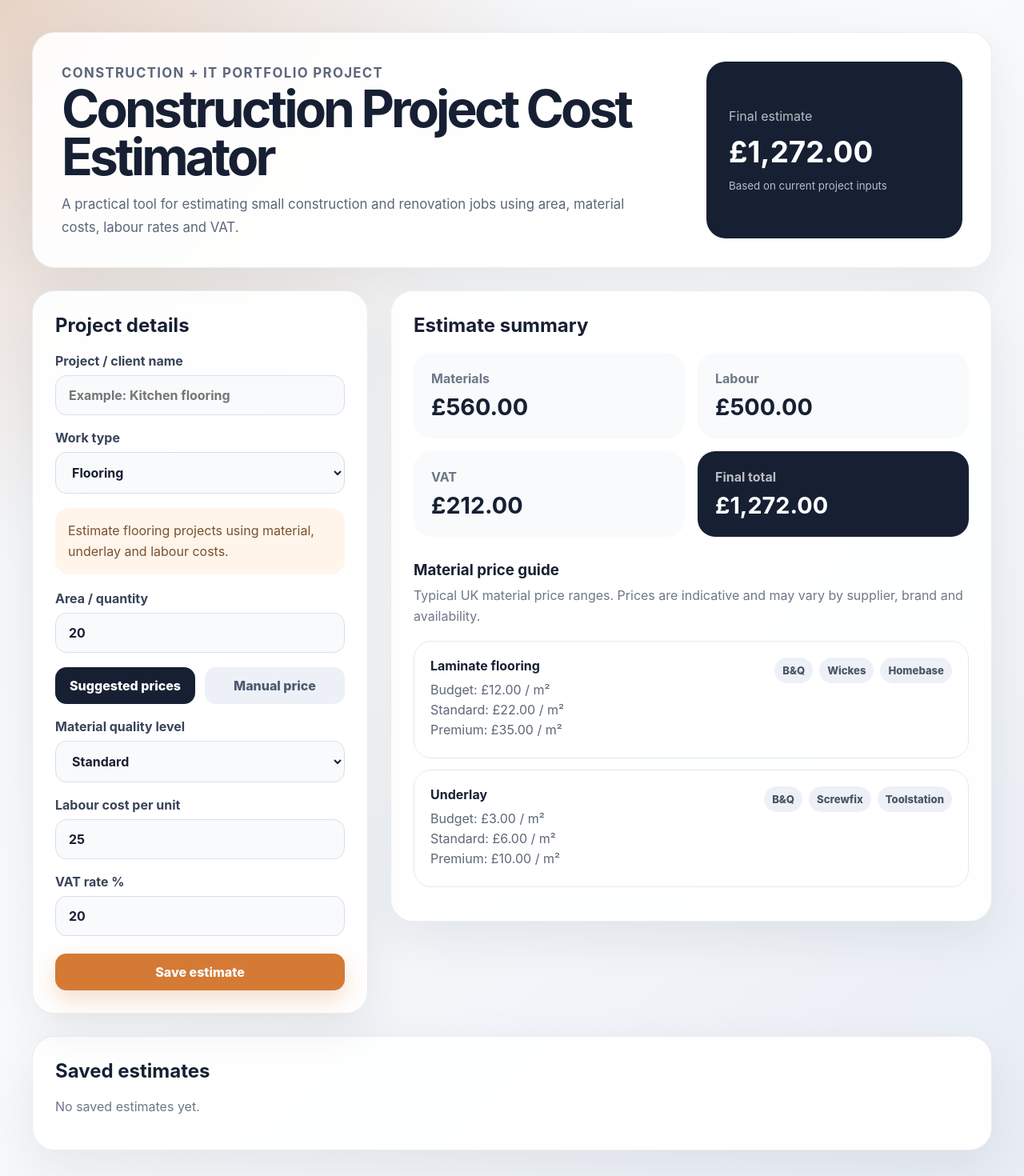
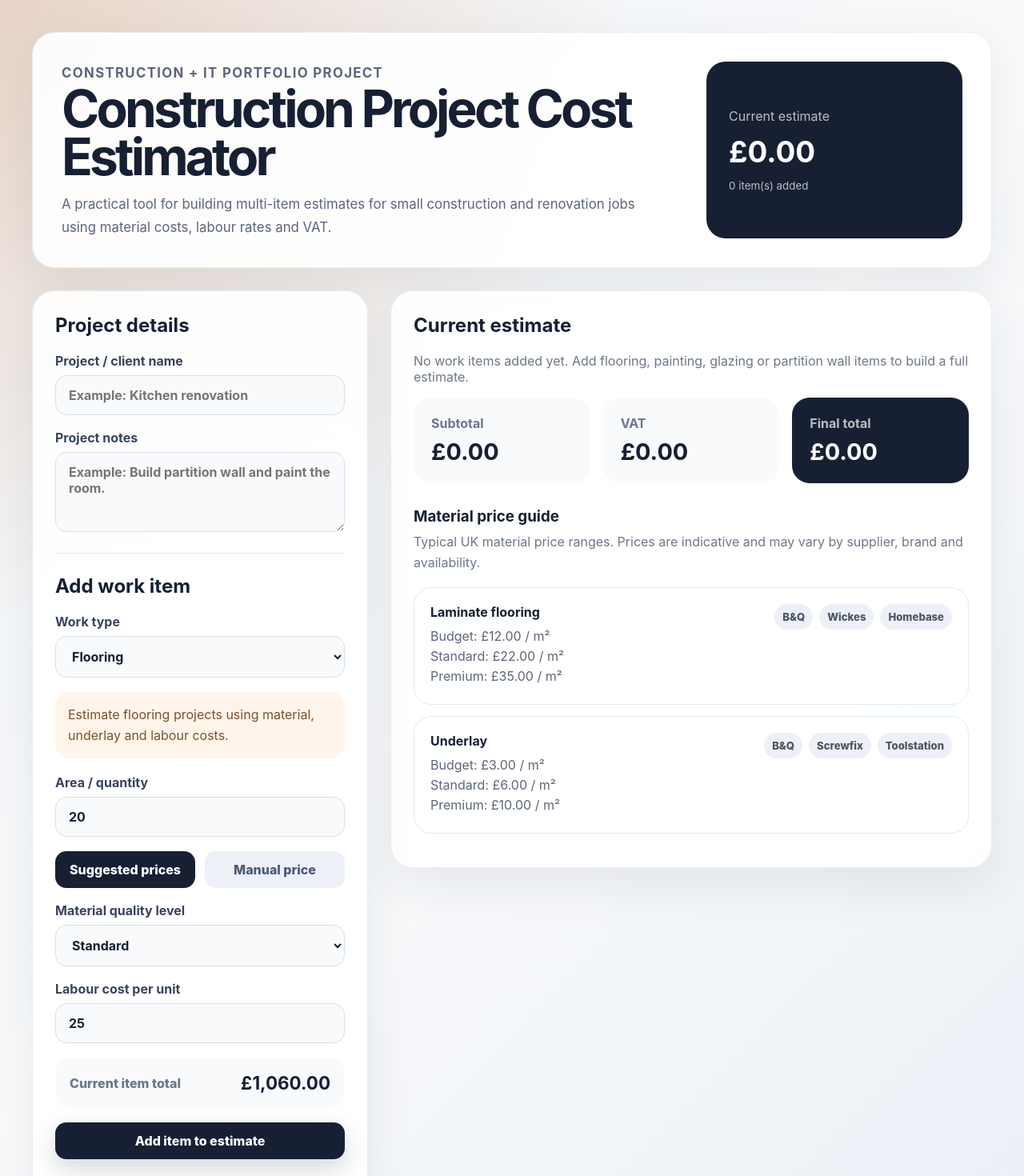
Before and after one commit to KrzysztofDrezek/construction-cost-estimator, a React (Vite) app: page / in a window 1280 px wide. Shown: the top 1470 px of the page at 80% size. Built offline with nearby package versions, Linux system fonts and the light colour scheme.

Commit message:
Add multi-item estimate builder

```diff
--- a/src/App.css
+++ b/src/App.css
@@ -102,7 +102,8 @@ label {
 }
 
 input,
-select {
+select,
+textarea {
   width: 100%;
   border: 1px solid #d8deea;
   border-radius: 14px;
@@ -114,9 +115,15 @@ select {
 }
 
 input:focus,
-select:focus {
+select:focus,
+textarea:focus {
   border-color: #d47a35;
   background: #ffffff;
+}
+
+textarea {
+  min-height: 100px;
+  resize: vertical;
 }
 
 .work-description {
@@ -169,7 +176,7 @@ button:hover {
 
 .summary-grid {
   display: grid;
-  grid-template-columns: repeat(2, minmax(180px, 1fr));
+  grid-template-columns: repeat(3, minmax(160px, 1fr));
   gap: 16px;
   margin-bottom: 30px;
 }
@@ -289,6 +296,109 @@ button:hover {
   color: #991b1b;
 }
 
+.estimate-number {
+  margin-bottom: 6px;
+  color: #d47a35 !important;
+  font-size: 0.85rem;
+  font-weight: 800;
+}
+
+.estimate-notes {
+  margin-top: 8px;
+  color: #4b5568 !important;
+  line-height: 1.5;
+}
+
+.section-divider {
+  margin: 26px 0;
+  border: none;
+  border-top: 1px solid #e4e9f2;
+}
+
+.item-preview {
+  display: flex;
+  align-items: center;
+  justify-content: space-between;
+  gap: 16px;
+  margin: 18px 0;
+  padding: 18px;
+  border-radius: 18px;
+  background: #f8fafc;
+}
+
+.item-preview span {
+  color: #6d7789;
+  font-weight: 800;
+}
+
+.item-preview strong {
+  font-size: 1.4rem;
+}
+
+.add-button {
+  width: 100%;
+  margin-bottom: 18px;
+  background: #172033;
+  color: white;
+  box-shadow: 0 12px 30px rgba(23, 32, 51, 0.18);
+}
+
+.vat-label {
+  margin-top: 6px;
+}
+
+.save-button:disabled {
+  cursor: not-allowed;
+  opacity: 0.45;
+  transform: none;
+  box-shadow: none;
+}
+
+.estimate-items-list {
+  display: grid;
+  gap: 14px;
+  margin-bottom: 24px;
+}
+
+.estimate-item-card {
+  display: grid;
+  grid-template-columns: 1fr auto auto;
+  gap: 18px;
+  align-items: center;
+  padding: 18px;
+  border: 1px solid #e4e9f2;
+  border-radius: 20px;
+  background: #ffffff;
+}
+
+.estimate-item-card h3 {
+  margin-bottom: 6px;
+}
+
+.estimate-item-card p {
+  margin-bottom: 0;
+  color: #6d7789;
+  line-height: 1.5;
+}
+
+.estimate-item-card strong {
+  font-size: 1.3rem;
+}
+
+.estimate-item-card button {
+  background: #fee2e2;
+  color: #991b1b;
+}
+
+.item-index {
+  margin-bottom: 5px !important;
+  color: #d47a35 !important;
+  font-size: 0.82rem;
+  font-weight: 900;
+  text-transform: uppercase;
+  letter-spacing: 0.06em;
+}
+
 @media (max-width: 900px) {
   .app {
     padding: 20px;
@@ -303,10 +413,15 @@ button:hover {
     position: static;
   }
 
-  .material-card,
-  .saved-card {
-    grid-template-columns: 1fr;
-  }
+ .material-card,
+.saved-card,
+.estimate-item-card {
+  grid-template-columns: 1fr;
+}
+
+.summary-grid {
+  grid-template-columns: 1fr;
+}
 
   .store-list {
     justify-content: flex-start;
--- a/src/App.jsx
+++ b/src/App.jsx
@@ -93,23 +93,35 @@ const workTypes = {
 };
 
 function App() {
+  const [projectName, setProjectName] = useState("");
+  const [projectNotes, setProjectNotes] = useState("");
+
   const [workType, setWorkType] = useState("flooring");
-  const [projectName, setProjectName] = useState("");
   const [area, setArea] = useState(20);
   const [pricingMode, setPricingMode] = useState("suggested");
   const [quality, setQuality] = useState("standard");
   const [manualMaterialCost, setManualMaterialCost] = useState(20);
   const [labourCost, setLabourCost] = useState(25);
+
   const [vatRate, setVatRate] = useState(20);
+  const [estimateItems, setEstimateItems] = useState([]);
+
   const [savedEstimates, setSavedEstimates] = useState(() => {
-  const storedEstimates = localStorage.getItem("constructionEstimates");
-  return storedEstimates ? JSON.parse(storedEstimates) : [];
-});
+    try {
+      const storedEstimates = localStorage.getItem("constructionEstimates");
+      const parsedEstimates = storedEstimates ? JSON.parse(storedEstimates) : [];
+
+      return parsedEstimates.filter((estimate) => Array.isArray(estimate.items));
+    } catch {
+      return [];
+    }
+  });
 
   const selectedWork = workTypes[workType];
+
   useEffect(() => {
-  localStorage.setItem("constructionEstimates", JSON.stringify(savedEstimates));
-}, [savedEstimates]);
+    localStorage.setItem("constructionEstimates", JSON.stringify(savedEstimates));
+  }, [savedEstimates]);
 
   const suggestedMaterialCost = selectedWork.materials.reduce(
     (total, material) => total + material[quality],
@@ -119,9 +131,11 @@ function App() {
   const materialCostPerUnit =
     pricingMode === "suggested" ? suggestedMaterialCost : Number(manualMaterialCost);
 
-  const materialTotal = Number(area) * materialCostPerUnit;
-  const labourTotal = Number(area) * Number(labourCost);
-  const subtotal = materialTotal + labourTotal;
+  const currentMaterialTotal = Number(area) * materialCostPerUnit;
+  const currentLabourTotal = Number(area) * Number(labourCost);
+  const currentItemTotal = currentMaterialTotal + currentLabourTotal;
+
+  const subtotal = estimateItems.reduce((total, item) => total + item.total, 0);
   const vatTotal = subtotal * (Number(vatRate) / 100);
   const finalTotal = subtotal + vatTotal;
 
@@ -132,15 +146,40 @@ function App() {
     }).format(value || 0);
   };
 
-    const handleSaveEstimate = () => {
+  const handleAddItem = () => {
+    const newItem = {
+      id: Date.now(),
+      workType: selectedWork.label,
+      area: Number(area),
+      pricingMode,
+      quality: pricingMode === "suggested" ? quality : "Manual",
+      materialCostPerUnit,
+      labourCostPerUnit: Number(labourCost),
+      materialTotal: currentMaterialTotal,
+      labourTotal: currentLabourTotal,
+      total: currentItemTotal,
+    };
+
+    setEstimateItems([...estimateItems, newItem]);
+  };
+
+  const handleRemoveItem = (id) => {
+    setEstimateItems(estimateItems.filter((item) => item.id !== id));
+  };
+
+  const handleSaveEstimate = () => {
+    if (estimateItems.length === 0) {
+      return;
+    }
+
     const newEstimate = {
       id: Date.now(),
+      estimateNumber: `EST-${Date.now().toString().slice(-6)}`,
       projectName: projectName.trim() || "Unnamed project",
-      workType: selectedWork.label,
-      area,
-      quality: pricingMode === "suggested" ? quality : "Manual",
-      materialTotal,
-      labourTotal,
+      projectNotes: projectNotes.trim() || "No additional notes",
+      items: estimateItems,
+      vatRate: Number(vatRate),
+      subtotal,
       vatTotal,
       finalTotal,
       createdAt: new Date().toLocaleDateString("en-GB"),
@@ -148,6 +187,8 @@ function App() {
 
     setSavedEstimates([newEstimate, ...savedEstimates]);
     setProjectName("");
+    setProjectNotes("");
+    setEstimateItems([]);
   };
 
   const handleDeleteEstimate = (id) => {
@@ -161,15 +202,15 @@ function App() {
           <p className="eyebrow">Construction + IT portfolio project</p>
           <h1>Construction Project Cost Estimator</h1>
           <p>
-            A practical tool for estimating small construction and renovation jobs
-            using area, material costs, labour rates and VAT.
+            A practical tool for building multi-item estimates for small construction
+            and renovation jobs using material costs, labour rates and VAT.
           </p>
         </div>
 
         <div className="hero-card">
-          <span>Final estimate</span>
+          <span>Current estimate</span>
           <strong>{formatCurrency(finalTotal)}</strong>
-          <small>Based on current project inputs</small>
+          <small>{estimateItems.length} item(s) added</small>
         </div>
       </section>
 
@@ -181,11 +222,24 @@ function App() {
             Project / client name
             <input
               type="text"
-              placeholder="Example: Kitchen flooring"
+              placeholder="Example: Kitchen renovation"
               value={projectName}
               onChange={(event) => setProjectName(event.target.value)}
             />
           </label>
+
+          <label>
+            Project notes
+            <textarea
+              placeholder="Example: Build partition wall and paint the room."
+              value={projectNotes}
+              onChange={(event) => setProjectNotes(event.target.value)}
+            />
+          </label>
+
+          <hr className="section-divider" />
+
+          <h2>Add work item</h2>
 
           <label>
             Work type
@@ -259,7 +313,16 @@ function App() {
             />
           </label>
 
-          <label>
+          <div className="item-preview">
+            <span>Current item total</span>
+            <strong>{formatCurrency(currentItemTotal)}</strong>
+          </div>
+
+          <button className="add-button" type="button" onClick={handleAddItem}>
+            Add item to estimate
+          </button>
+
+          <label className="vat-label">
             VAT rate %
             <input
               type="number"
@@ -269,23 +332,52 @@ function App() {
             />
           </label>
 
-          <button className="save-button" type="button" onClick={handleSaveEstimate}>
-            Save estimate
+          <button
+            className="save-button"
+            type="button"
+            onClick={handleSaveEstimate}
+            disabled={estimateItems.length === 0}
+          >
+            Save full estimate
           </button>
         </div>
 
         <div className="panel result-panel">
-          <h2>Estimate summary</h2>
+          <h2>Current estimate</h2>
+
+          {estimateItems.length === 0 ? (
+            <p className="empty-message">
+              No work items added yet. Add flooring, painting, glazing or partition wall
+              items to build a full estimate.
+            </p>
+          ) : (
+            <div className="estimate-items-list">
+              {estimateItems.map((item, index) => (
+                <div className="estimate-item-card" key={item.id}>
+                  <div>
+                    <p className="item-index">Item {index + 1}</p>
+                    <h3>{item.workType}</h3>
+                    <p>
+                      {item.area} units • {item.quality} • Materials{" "}
+                      {formatCurrency(item.materialTotal)} • Labour{" "}
+                      {formatCurrency(item.labourTotal)}
+                    </p>
+                  </div>
+
+                  <strong>{formatCurrency(item.total)}</strong>
+
+                  <button type="button" onClick={() => handleRemoveItem(item.id)}>
+                    Remove
+                  </button>
+                </div>
+              ))}
+            </div>
+          )}
 
           <div className="summary-grid">
             <div>
-              <span>Materials</span>
-              <strong>{formatCurrency(materialTotal)}</strong>
-            </div>
-
-            <div>
-              <span>Labour</span>
-              <strong>{formatCurrency(labourTotal)}</strong>
+              <span>Subtotal</span>
+              <strong>{formatCurrency(subtotal)}</strong>
             </div>
 
             <div>
@@ -343,9 +435,12 @@ function App() {
               <div className="saved-card" key={estimate.id}>
                 <div>
                   <h3>{estimate.projectName}</h3>
+                  <p className="estimate-number">{estimate.estimateNumber}</p>
                   <p>
-                    {estimate.workType} • {estimate.area} units • {estimate.quality} • {estimate.createdAt}
+                    {estimate.items.length} item(s) • VAT {estimate.vatRate}% •{" "}
+                    {estimate.createdAt}
                   </p>
+                  <p className="estimate-notes">{estimate.projectNotes}</p>
                 </div>
 
                 <strong>{formatCurrency(estimate.finalTotal)}</strong>
```
